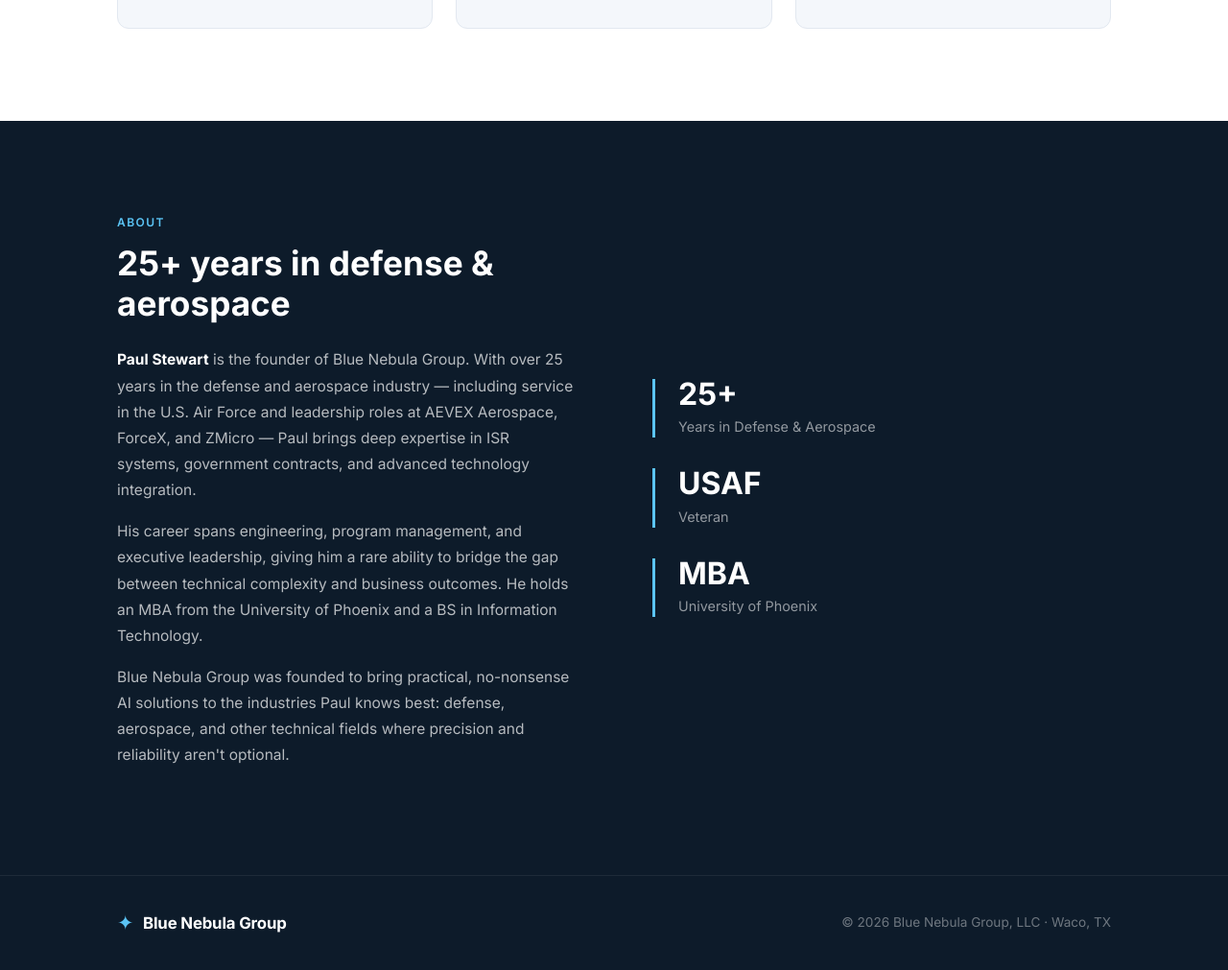
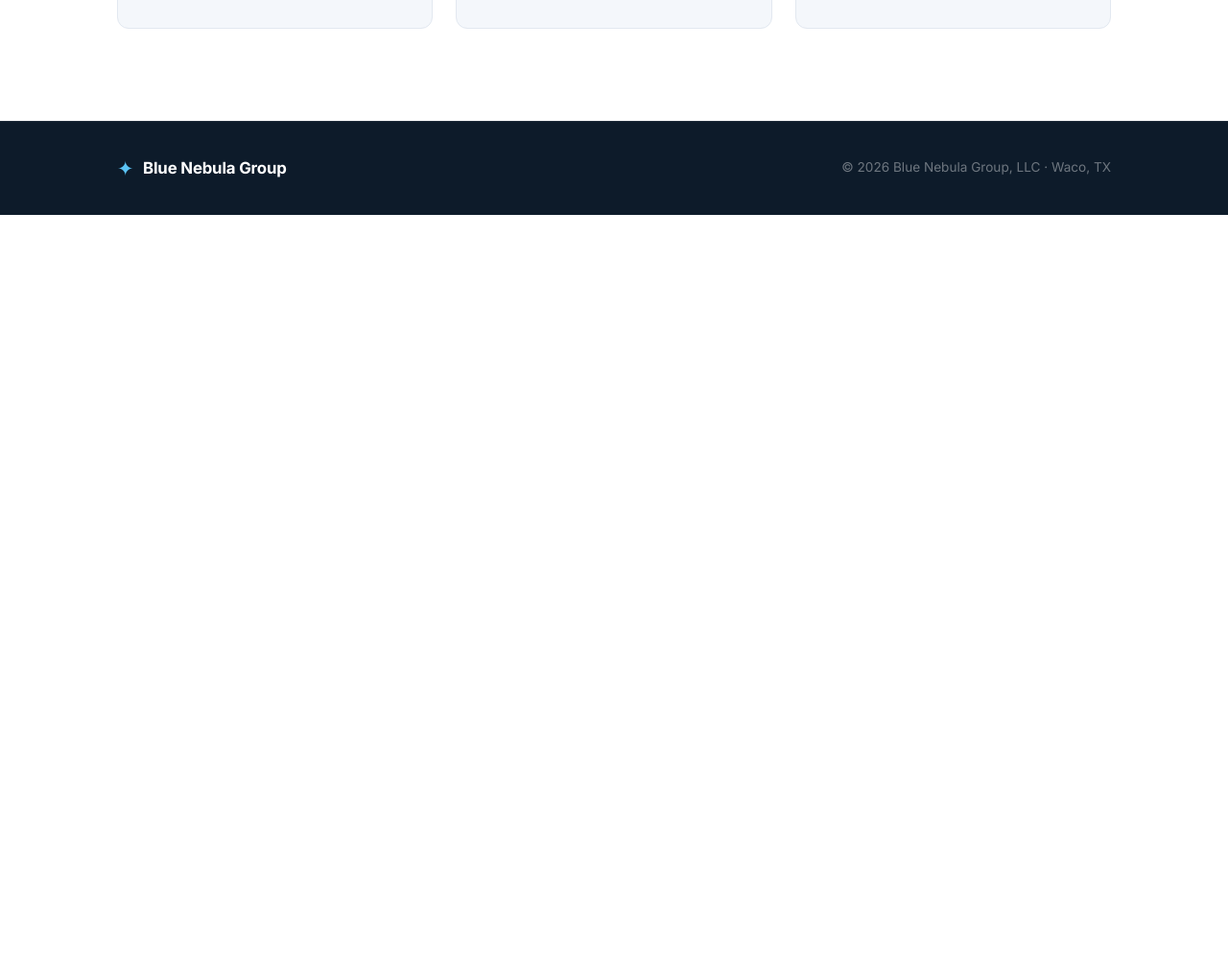
Before and after one commit to bluenebulagroup/bluenebulagroup.github.io, a plain HTML site: page index.html in a window 1280 px wide. Shown: the part 1606-2617 px from the top of the page at 96% size. After the commit the page ends 1830 px from the top, so only its background shows below. Drawn offline with Linux system fonts and the light colour scheme.

Commit message:
Remove About section

```diff
--- a/index.html
+++ b/index.html
@@ -74,33 +74,7 @@
   </section>
 
   <!-- ABOUT -->
-  <section class="about" id="about">
-    <div class="container">
-      <div class="about-inner">
-        <div class="about-text">
-          <div class="section-label">About</div>
-          <h2>25+ years in defense &amp; aerospace</h2>
-          <p><strong>Paul Stewart</strong> is the founder of Blue Nebula Group. With over 25 years in the defense and aerospace industry — including service in the U.S. Air Force and leadership roles at AEVEX Aerospace, ForceX, and ZMicro — Paul brings deep expertise in ISR systems, government contracts, and advanced technology integration.</p>
-          <p>His career spans engineering, program management, and executive leadership, giving him a rare ability to bridge the gap between technical complexity and business outcomes. He holds an MBA from the University of Phoenix and a BS in Information Technology.</p>
-          <p>Blue Nebula Group was founded to bring practical, no-nonsense AI solutions to the industries Paul knows best: defense, aerospace, and other technical fields where precision and reliability aren't optional.</p>
-        </div>
-        <div class="about-stats">
-          <div class="stat">
-            <div class="stat-num">25+</div>
-            <div class="stat-label">Years in Defense &amp; Aerospace</div>
-          </div>
-          <div class="stat">
-            <div class="stat-num">USAF</div>
-            <div class="stat-label">Veteran</div>
-          </div>
-          <div class="stat">
-            <div class="stat-num">MBA</div>
-            <div class="stat-label">University of Phoenix</div>
-          </div>
-        </div>
-      </div>
-    </div>
-  </section>
+
 
   <!-- FOOTER -->
   <footer>
```
